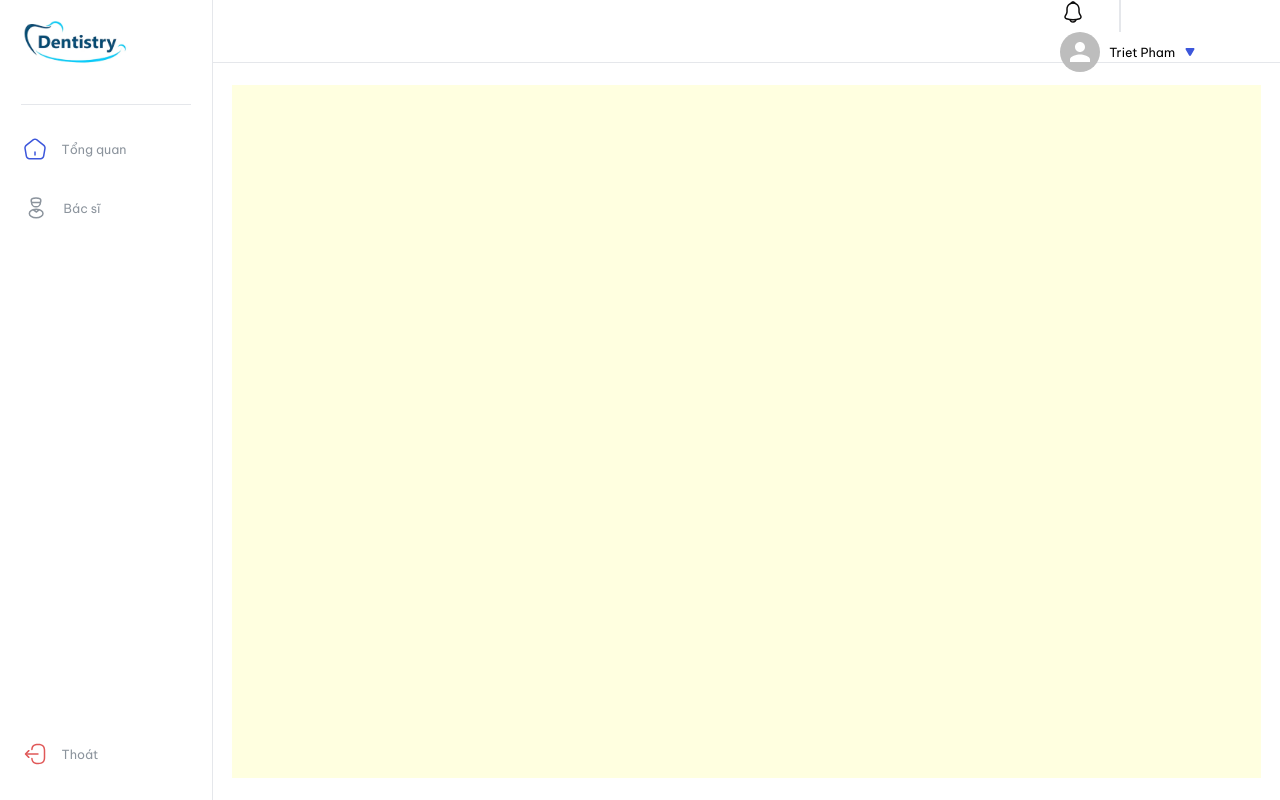
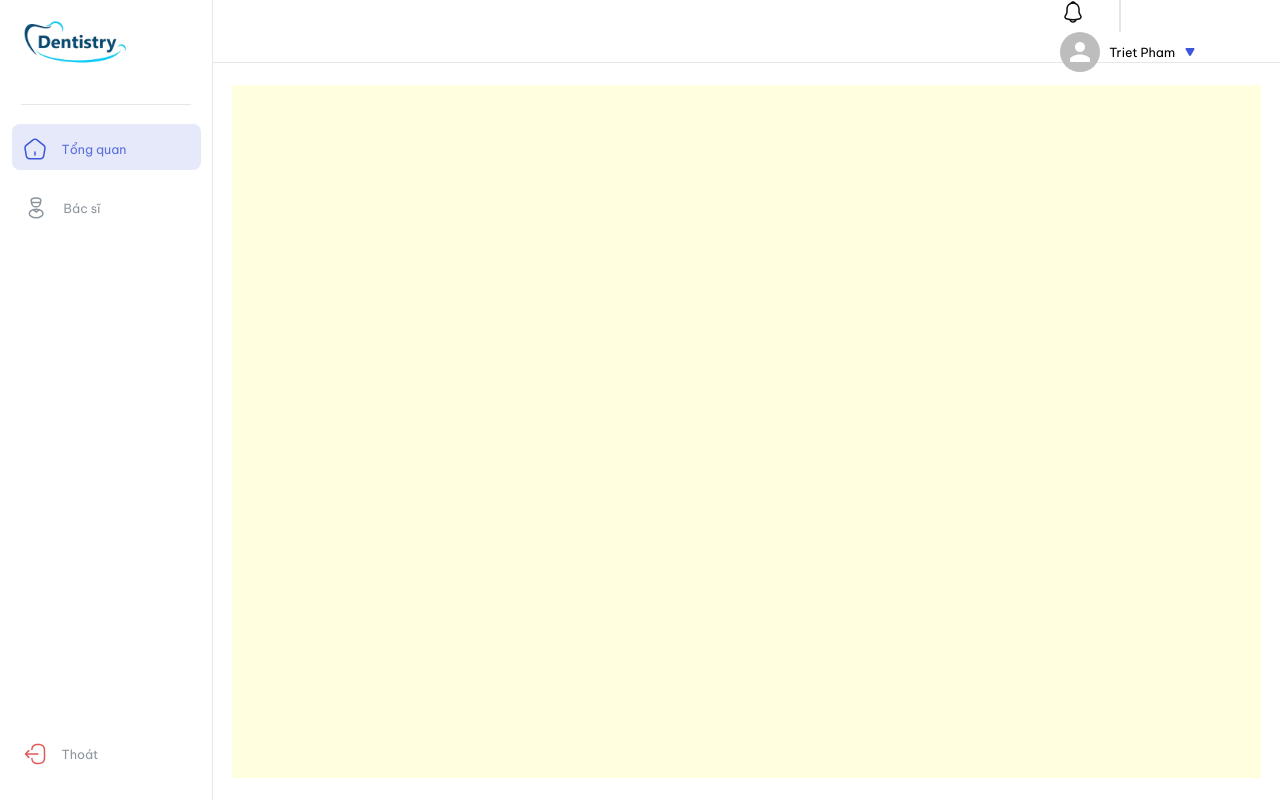
Before and after one commit to phamhuutriet/medical-manager-ui, a React (Create React App) app: page / in a window 1280 px wide. Built offline with nearby package versions, Linux system fonts and the light colour scheme.

Commit message:
feat: some nit

```diff
--- a/src/mainPage/sidebar/TabIcons.tsx
+++ b/src/mainPage/sidebar/TabIcons.tsx
@@ -29,7 +29,12 @@ export const TabIcons = () => {
         }}
       >
         {TAB_LIST.map((tabItem, idx) => (
-          <TabItem key={idx} icon={tabItem.icon} tabName={tabItem.tabName} />
+          <TabItem
+            isSelected={idx === 0}
+            key={idx}
+            icon={tabItem.icon}
+            tabName={tabItem.tabName}
+          />
         ))}
       </div>
     </Grid>
```
